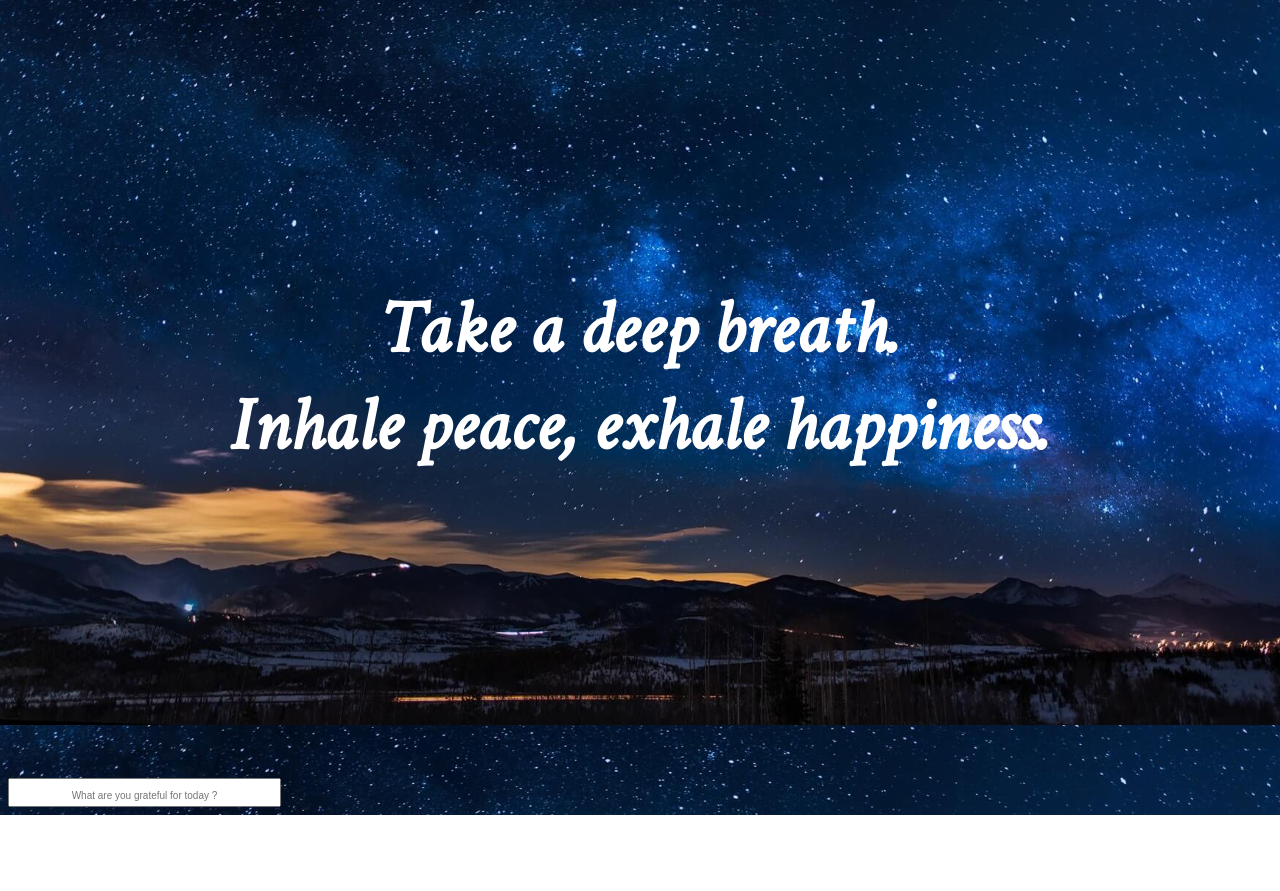
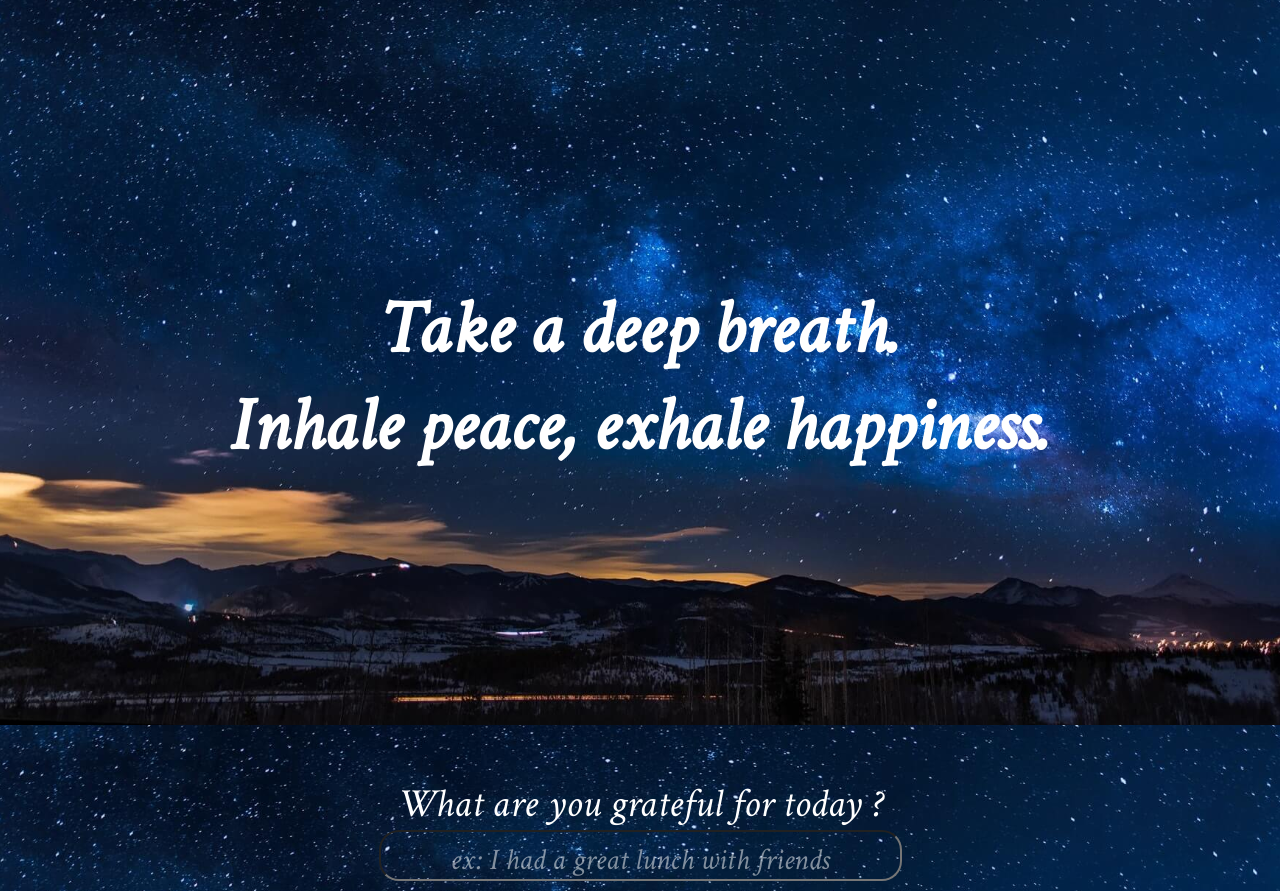
Before and after one commit to adatechschool/pc-extension-rach-sar-cam-nol, a browser extension: page src/Extension/tab.html in a window 1280 px wide. Shown: the part 75-966 px from the top of the page. Before the commit the page ends 890 px from the top, so only its background shows below. Drawn offline with Linux system fonts and the light colour scheme.

Commit message:
placeholder's design

```diff
--- a/src/Extension/style.css
+++ b/src/Extension/style.css
@@ -26,11 +26,26 @@ h1 {
   font-size: 35px;
 }
 
+.grateful {
+  color: white;
+  font-family: "Crimson Text", serif;
+  text-align: center;
+  font-size: 40px;
+}
+
 :placeholder-shown {
-  font-size: 20px;
+  font-size: 40px;
+  border-radius: 20px;
+  background-color: inherit;
+  outline: none;
 }
 
 ::placeholder {
+  color: white;
+  font-family: "Crimson Text", serif;
   text-align: center;
-  font-size: 10px;
+  font-size: 30px;
+  font-style: italic;
+  background-color: inherit;
+  opacity: 50%;
 }
--- a/src/Extension/tab.html
+++ b/src/Extension/tab.html
@@ -23,8 +23,12 @@
         Inhale peace, exhale happiness.
       </h1>
     </div>
-
-    <input type="text" placeholder="What are you grateful for today ?" />
+    <div class="grateful"
+    <center>
+      What are you grateful for today ? <br>
+      <input type="text" placeholder="ex: I had a great lunch with friends" />
+    </center>
+  </div>
     <script src="time.js"></script>
     <script src="replace.js"></script>
   </body>
```
